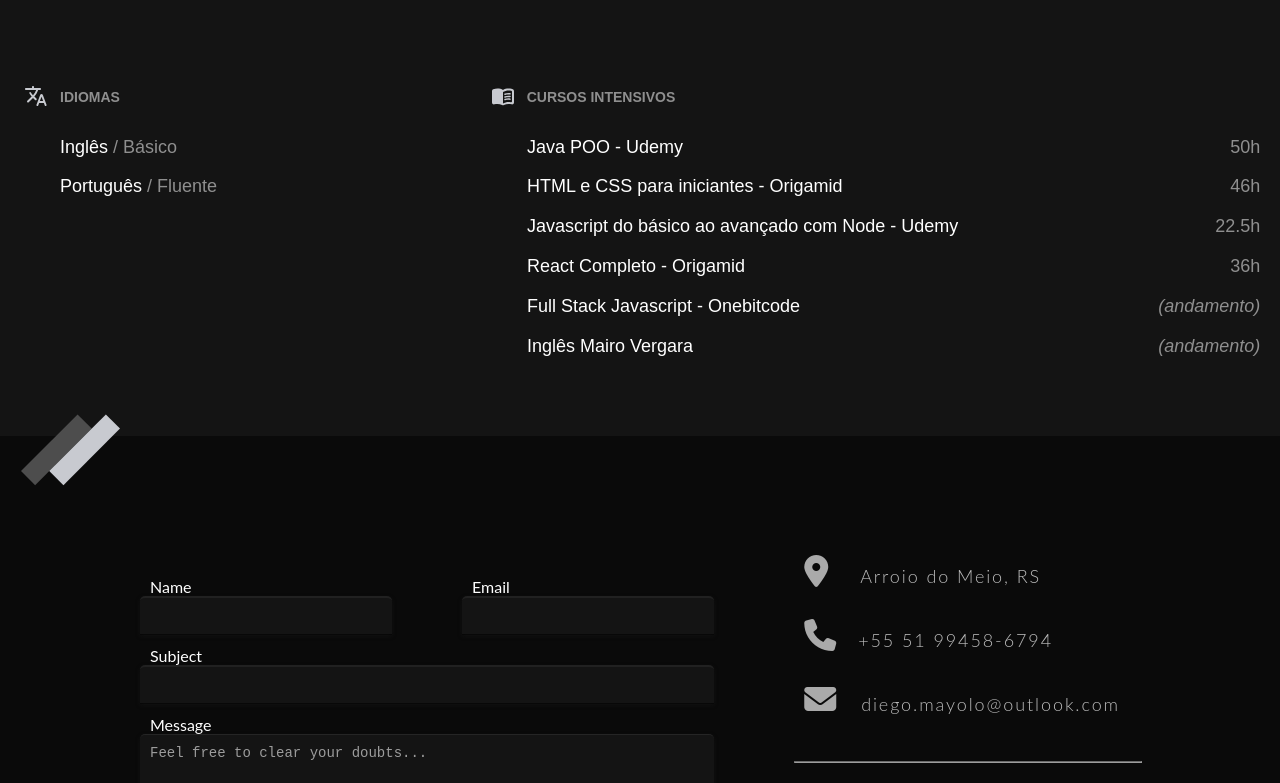
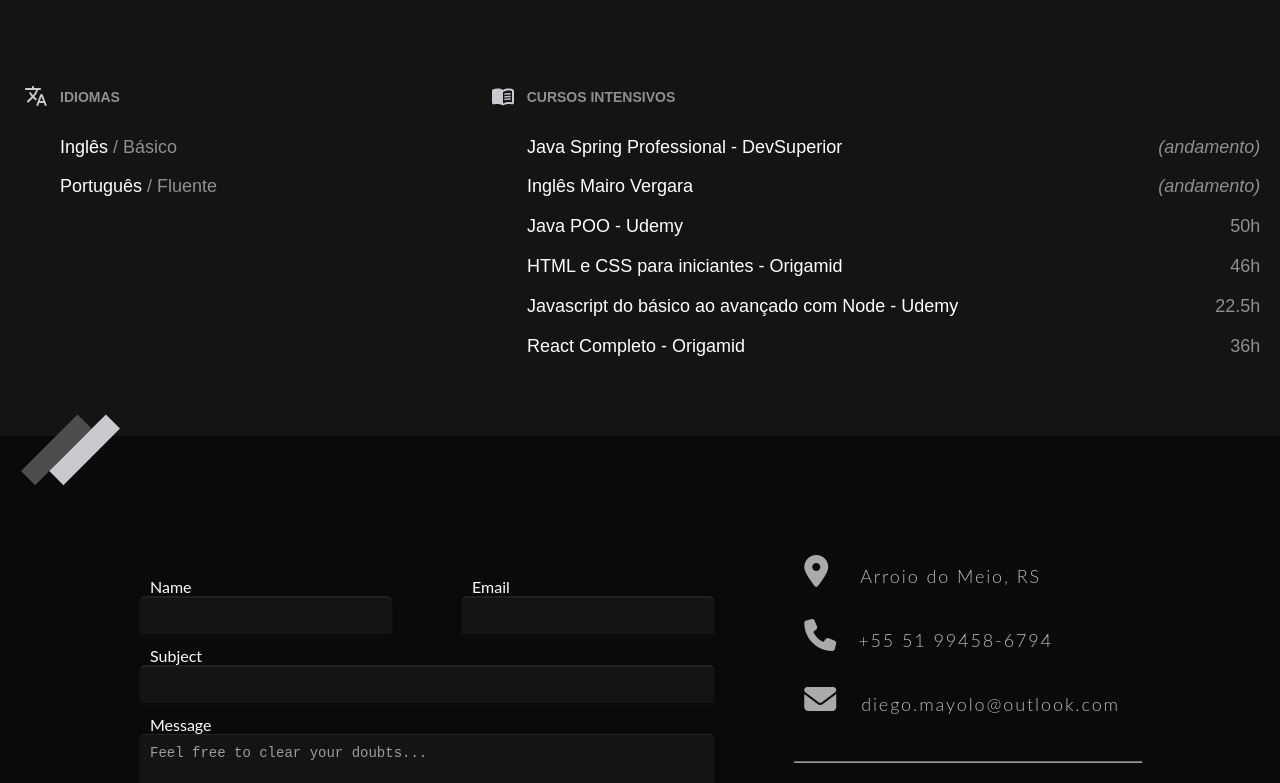
Before and after one commit to diegomayolo/diegomayolo.github.io, a website: page index.html in a window 1280 px wide. Shown: the part 1920-2703 px from the top of the page. Drawn offline with nearby package versions, Linux system fonts and the light colour scheme.

Commit message:
fix course in progress

```diff
--- a/index.html
+++ b/index.html
@@ -145,12 +145,12 @@
             <div class="cursos">
                 <h3>Cursos Intensivos</h3>
                 <ul>
+                    <li class="hvr-icon-pulse-grow">Java Spring Professional - DevSuperior <span class="hvr-icon"><i>(andamento)</i></span> </li>
+                    <li class="hvr-icon-pulse-grow">Inglês Mairo Vergara <span class="hvr-icon"><i>(andamento)</i></span> </li>
                     <li class="hvr-icon-pulse-grow">Java POO - Udemy <span class="hvr-icon">50h</span> </li>
                     <li class="hvr-icon-pulse-grow">HTML e CSS para iniciantes - Origamid <span class="hvr-icon">46h</span> </li>
                     <li class="hvr-icon-pulse-grow">Javascript do básico ao avançado com Node - Udemy <span class="hvr-icon">22.5h</span> </li>
                     <li class="hvr-icon-pulse-grow">React Completo - Origamid <span class="hvr-icon">36h</span> </li>
-                    <li class="hvr-icon-pulse-grow">Full Stack Javascript - Onebitcode <span class="hvr-icon"><i>(andamento)</i></span> </li>
-                    <li class="hvr-icon-pulse-grow">Inglês Mairo Vergara <span class="hvr-icon"><i>(andamento)</i></span> </li>
                 </ul>
             </div>
         </div>
```
